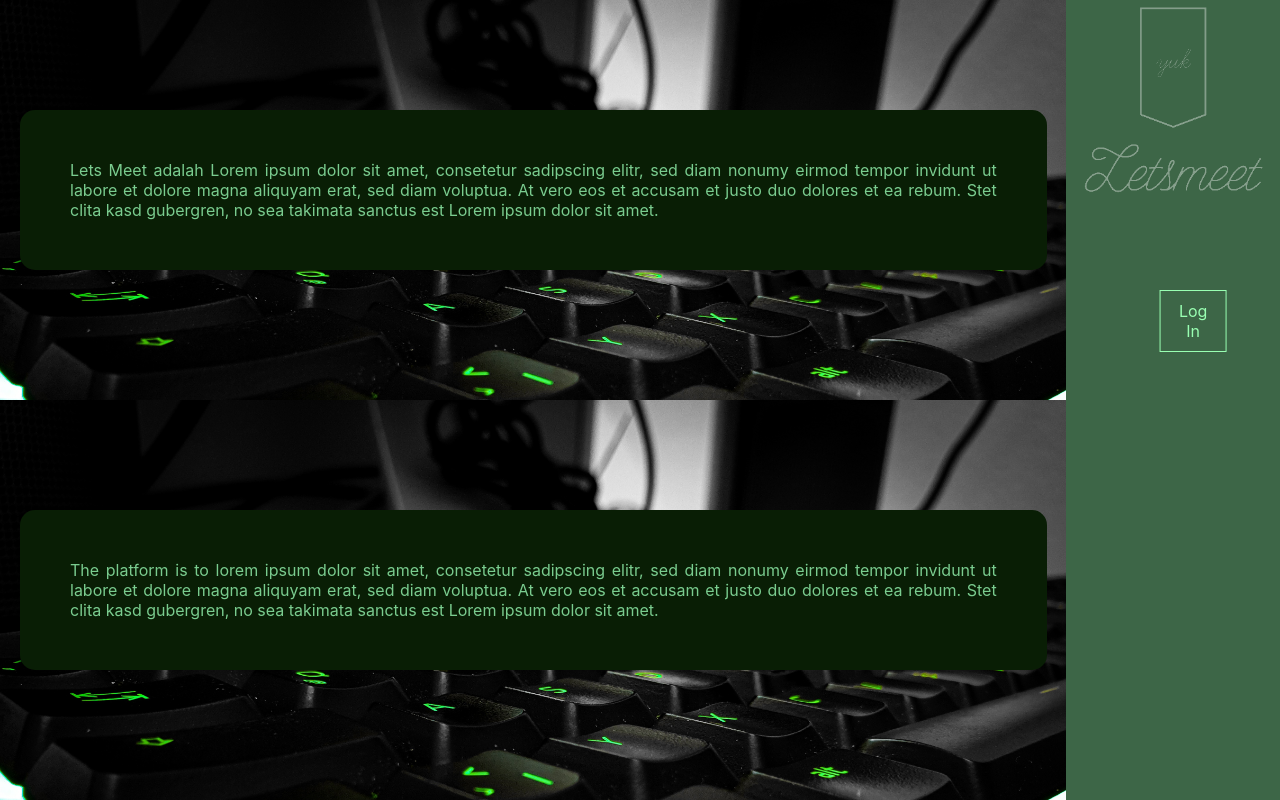
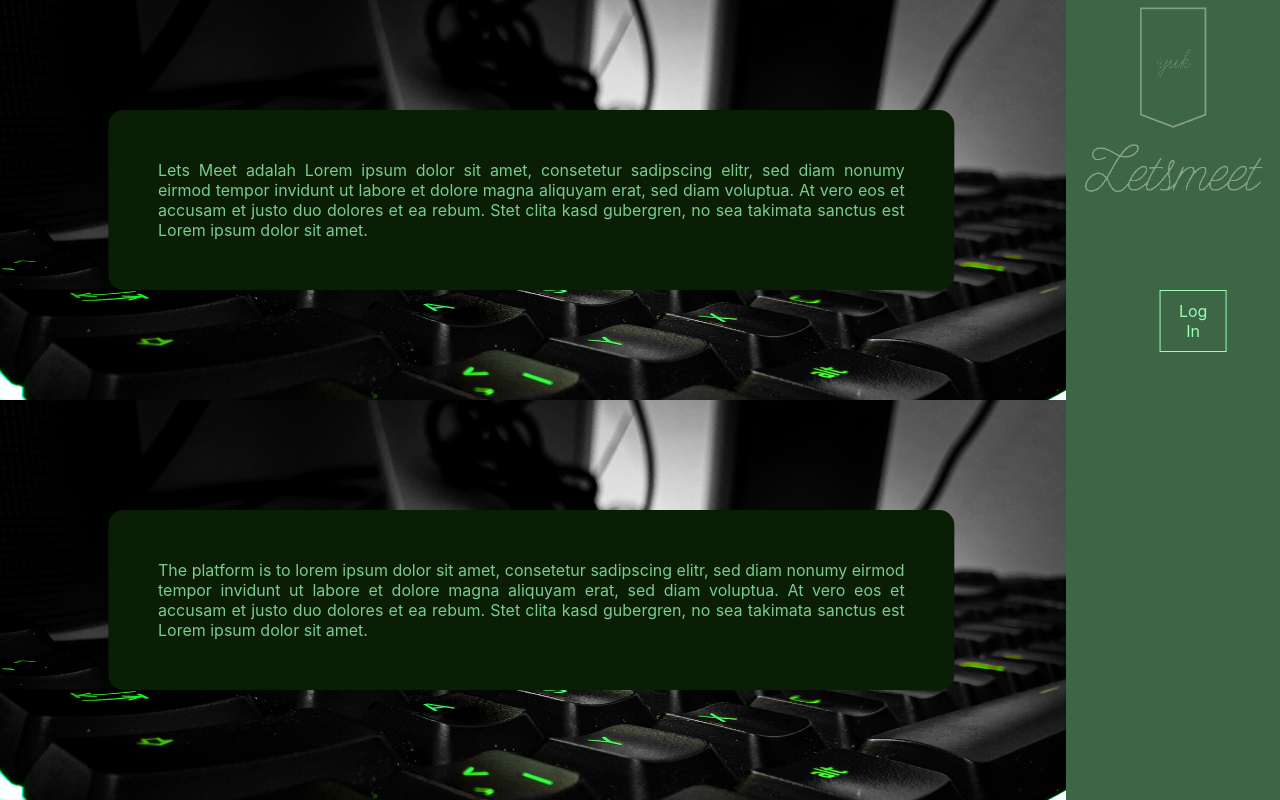
Before and after one commit to Fhuu/personalhub-front-end, a React (Create React App) app in the folder personalhub/: page / in a window 1280 px wide. Shown: the top 800 px of the page. Built offline with nearby package versions, Linux system fonts and the light colour scheme.

Commit message:
change position from top for mobile

```diff
--- a/personalhub/src/css/Explanation.scss
+++ b/personalhub/src/css/Explanation.scss
@@ -13,7 +13,7 @@
         position: relative;
 
         .content-container {
-            top: 25%;
+            top: 10%;
             position: absolute;
         }
 
@@ -31,9 +31,19 @@
 @media only screen and (min-width:600px) {
     #explanation {
 
+
+
         .explanations {
 
+            .content-container {
+                top: 25%;
+            }
+
             p {
+                position: relative;
+                width: 70%;
+                left: 40%;
+                transform: translate(-41%,0);
                 background-color: $dark-green;
                 padding: 20px;
                 text-align: justify;
@@ -51,6 +61,9 @@
         .explanations {
 
             p {
+                width: 70%;
+                left: 40%;
+                transform: translate(-40%,0);
                 background-color: $dark-green;
                 padding: 50px;
                 text-align: justify;
```
